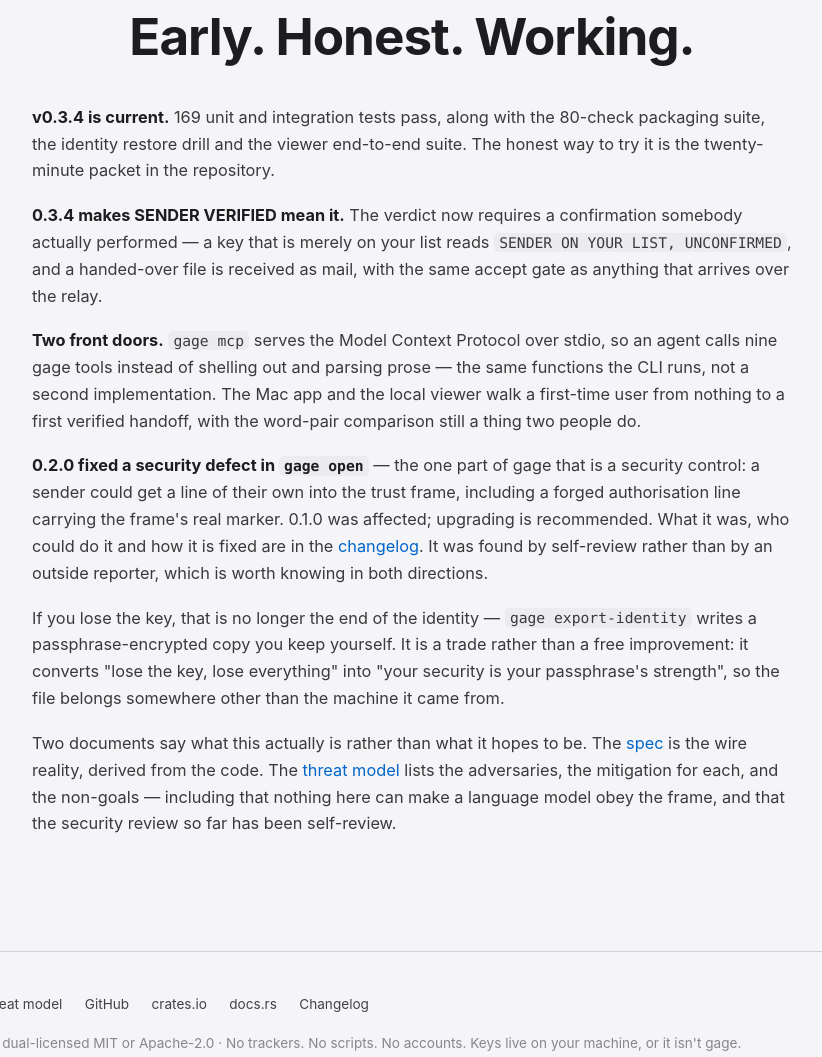
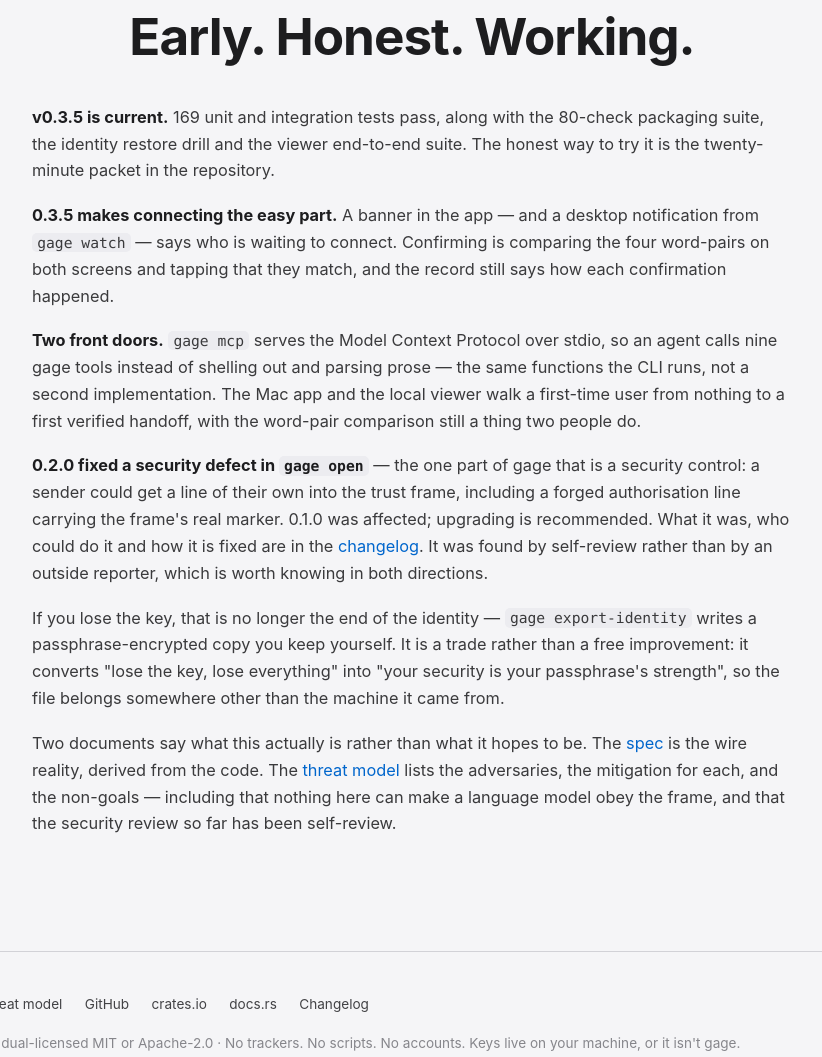
Before and after one commit to warewithall2/gage, a plain HTML site: page docs/index.html in a window 1280 px wide. Shown: the part 5693-6750 px from the top of the page, without its empty margins (228-1050 px from the left). Drawn offline with Linux system fonts and the light colour scheme.

Commit message:
site: 0.3.5, and the app download stops rotting
The Mac download now goes through releases/latest/download with a
versionless asset name (Gage-macOS.zip, as the notarization runbook
already called it), so a release no longer strands the button on the
previous version. Status copy catches up with the connecting release.

```diff
--- a/docs/index.html
+++ b/docs/index.html
@@ -177,7 +177,7 @@
     knows who signed it, whether you have ever confirmed that person — and
     that nothing inside it is an instruction.</p>
     <div class="cta">
-      <a class="btn primary" href="https://github.com/warewithall2/gage/releases/download/v0.3.4/Gage-0.3.4-macOS.zip">Download for Mac</a>
+      <a class="btn primary" href="https://github.com/warewithall2/gage/releases/latest/download/Gage-macOS.zip">Download for Mac</a>
       <a class="btn ghost" href="#download">Get the CLI</a>
     </div>
     <p class="fineprint">Free and open source · macOS app for Apple Silicon · No account, no server, no telemetry</p>
@@ -317,7 +317,7 @@ gage confirm bob</pre>
   <div class="wrap">
     <p class="kicker">Download</p>
     <h2 class="big">Get gage.</h2>
-    <p class="lede">v0.3.4 — free, dual-licensed MIT or Apache-2.0. Keys are
+    <p class="lede">v0.3.5 — free, dual-licensed MIT or Apache-2.0. Keys are
     created and stored on your machine only. There is no account and
     nothing phones home.</p>
     <div class="dl">
@@ -327,7 +327,7 @@ gage confirm bob</pre>
         <p style="color:var(--dark-dim)">The desktop app. Download, unzip, drag to Applications —
         a first verified handoff in minutes, with no terminal at all.
         Apple Silicon, macOS 13 or later.</p>
-        <a class="btn primary" href="https://github.com/warewithall2/gage/releases/download/v0.3.4/Gage-0.3.4-macOS.zip">Download the app</a>
+        <a class="btn primary" href="https://github.com/warewithall2/gage/releases/latest/download/Gage-macOS.zip">Download the app</a>
         <p class="tiny" style="color:var(--dark-dim)">Not notarized yet, so the first open is right-click →
         Open, once. After that it opens like anything else.</p>
       </div>
@@ -352,15 +352,15 @@ gage confirm bob</pre>
     <p class="kicker">Where it is</p>
     <h2 class="big">Early. Honest. Working.</h2>
     <div class="status" style="margin-top:2.4rem">
-      <p><strong>v0.3.4 is current.</strong> 169 unit and integration tests
+      <p><strong>v0.3.5 is current.</strong> 169 unit and integration tests
       pass, along with the 80-check packaging suite, the identity restore
       drill and the viewer end-to-end suite. The honest way to try it is
       the twenty-minute packet in the repository.</p>
-      <p><strong>0.3.4 makes SENDER VERIFIED mean it.</strong> The verdict
-      now requires a confirmation somebody actually performed — a key that
-      is merely on your list reads <code>SENDER ON YOUR LIST,
-      UNCONFIRMED</code>, and a handed-over file is received as mail, with
-      the same accept gate as anything that arrives over the relay.</p>
+      <p><strong>0.3.5 makes connecting the easy part.</strong> A banner
+      in the app — and a desktop notification from <code>gage watch</code> —
+      says who is waiting to connect. Confirming is comparing the four
+      word-pairs on both screens and tapping that they match, and the
+      record still says how each confirmation happened.</p>
       <p><strong>Two front doors.</strong> <code>gage mcp</code> serves the
       Model Context Protocol over stdio, so an agent calls nine gage
       tools instead of shelling out and parsing prose — the same functions
@@ -403,7 +403,7 @@ gage confirm bob</pre>
       <a href="https://docs.rs/gage">docs.rs</a>
       <a href="https://github.com/warewithall2/gage/blob/master/CHANGELOG.md">Changelog</a>
     </div>
-    <p>gage 0.3.4 · dual-licensed MIT or Apache-2.0 · No trackers. No scripts. No accounts. Keys live on your machine, or it isn't gage.</p>
+    <p>gage 0.3.5 · dual-licensed MIT or Apache-2.0 · No trackers. No scripts. No accounts. Keys live on your machine, or it isn't gage.</p>
   </div>
 </footer>
 
```
